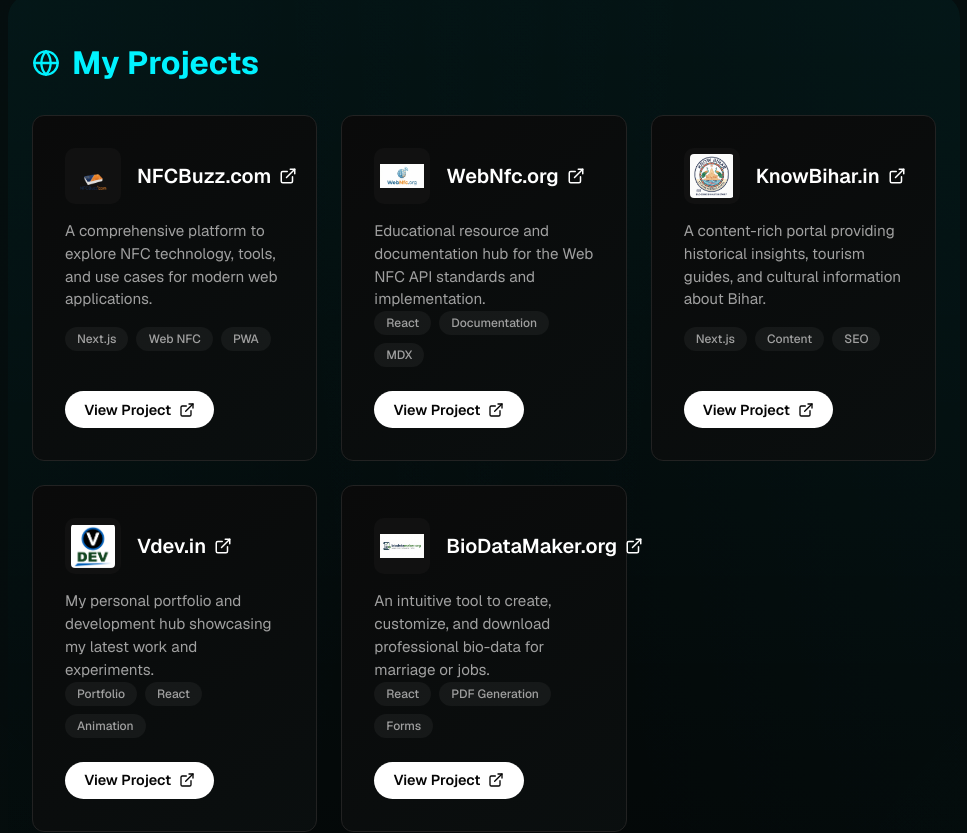
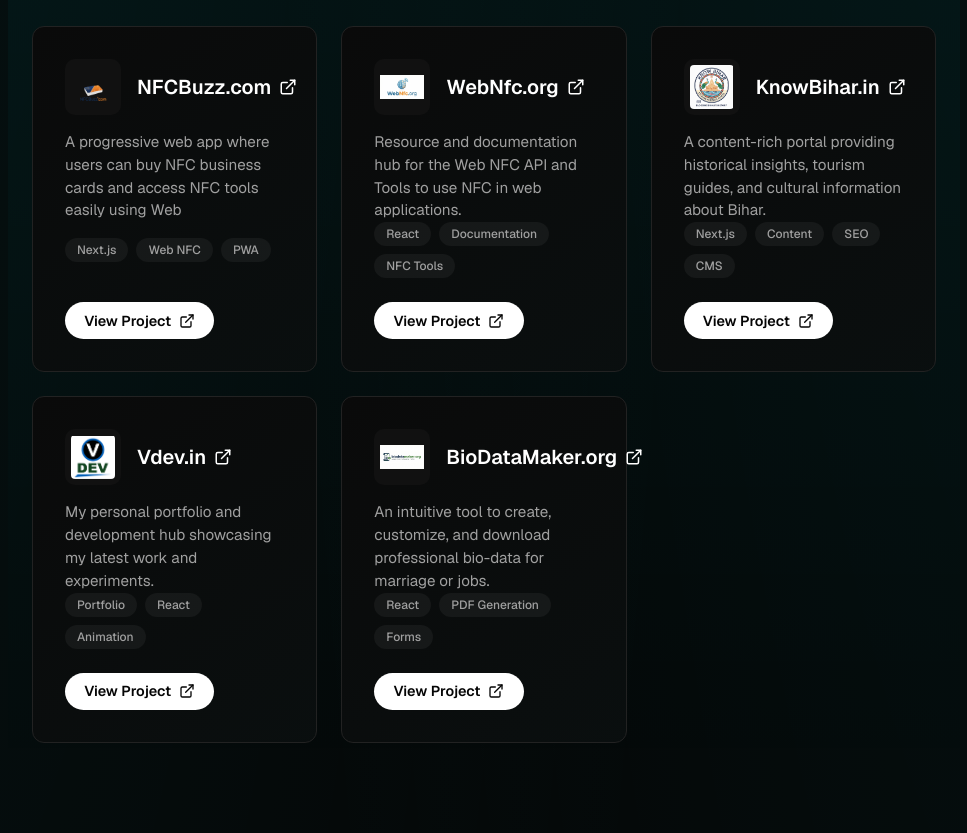
Before and after one commit to vimal-verma/vimalverma.in, a Next.js app: page / in a window 1280 px wide. Shown: the part 1440-2273 px from the top of the page, without its empty margins (156-1123 px from the left). Built offline with nearby package versions, Linux system fonts and the light colour scheme; no server answers.

Commit message:
header fixed

```diff
--- a/app/components/Header.js
+++ b/app/components/Header.js
@@ -21,7 +21,7 @@
     }, [isMobileMenuOpen]);
 
     return (
-        <header className={styles.header}>
+        <header className={styles.header} style={{ position: "fixed", top: 0, left: "50%", transform: "translateX(-50%)", width: "100%", zIndex: 1000 }}>
             <div className={styles.logo} data-narrate="Vimal Kumar" data-section="Header">VimalVerma</div>
 
             {/* Desktop Navigation */}
--- a/app/components/HomeContent.js
+++ b/app/components/HomeContent.js
@@ -73,31 +73,37 @@
 
 const EXPERIENCE = [
     {
-        company: "Tech Solutions Inc.",
-        role: "Senior Frontend Developer",
-        period: "2023 - Present",
+        company: "Cognizant",
+        role: "Developer",
+        period: "2022 - Present",
         desc: "Leading the frontend team in building scalable web applications using Next.js and React.",
     },
     {
-        company: "Creative Web Agency",
-        role: "Web Developer",
-        period: "2021 - 2023",
-        desc: "Developed responsive websites and e-commerce platforms for various clients.",
+        company: "Start Dropship",
+        role: "Web Developer Internship",
+        period: "May 2021 - Sep 2021",
+        desc: "Developed responsive websites and e-commerce platforms for clients.",
     },
 ];
 
 const EDUCATION = [
     {
         degree: "Bachelor of Technology in Computer Science",
-        institution: "State Technical University",
-        year: "2017 - 2021",
+        institution: "IIIT Ranchi",
+        year: "2018 - 2022",
         desc: "Focused on Software Engineering and Web Technologies. Graduated with Honors.",
     },
     {
-        degree: "Higher Secondary Certificate",
-        institution: "City High School",
+        degree: "intermediate (12th Grade)",
+        institution: "Gaya Evening College, Gaya",
         year: "2015 - 2017",
         desc: "Major in Physics, Chemistry, and Mathematics.",
+    },
+    {
+        degree: "Matriculation (10th Grade)",
+        institution: "High School Makhdumpur",
+        year: "2015",
+        desc: "Completed secondary education with a focus on Science and Mathematics.",
     },
 ];
 
@@ -105,23 +111,23 @@
     {
         name: "NFCBuzz.com",
         url: "https://nfcbuzz.com",
-        desc: "A comprehensive platform to explore NFC technology, tools, and use cases for modern web applications.",
+        desc: "A progressive web app where users can buy NFC business cards and access NFC tools easily using Web",
         logo: "/nfcbuzz.png",
         tags: ["Next.js", "Web NFC", "PWA"]
     },
     {
         name: "WebNfc.org",
         url: "https://webnfc.org",
-        desc: "Educational resource and documentation hub for the Web NFC API standards and implementation.",
+        desc: "Resource and documentation hub for the Web NFC API and Tools to use NFC in web applications.",
         logo: "/webnfc.jpg",
-        tags: ["React", "Documentation", "MDX"]
+        tags: ["React", "Documentation", "NFC Tools"]
     },
     {
         name: "KnowBihar.in",
         url: "https://knowbihar.in",
         desc: "A content-rich portal providing historical insights, tourism guides, and cultural information about Bihar.",
         logo: "/knowbihar.png",
-        tags: ["Next.js", "Content", "SEO"]
+        tags: ["Next.js", "Content", "SEO", "CMS"]
     },
     {
         name: "Vdev.in",
@@ -141,18 +147,39 @@
 
 const CERTIFICATIONS = [
     {
-        title: "Meta Frontend Developer",
-        issuer: "Coursera",
+        title: " ES6 Javascript: The Complete Developer's Guide ",
+        issuer: "Udemy",
         date: "2023",
-        url: "#",
-        desc: "Advanced React, UI/UX design, and frontend development best practices.",
+        url: "https://cognizant.udemy.com/certificate/UC-153a0f9c-a9ae-4bc5-a2dc-54d025b99930/",
+        desc: "Advanced JavaScript concepts including ES6 features, asynchronous programming, and modern development practices.",
     },
     {
-        title: "AWS Certified Cloud Practitioner",
-        issuer: "Amazon Web Services",
-        date: "2022",
-        url: "#",
+        title: "AWS Essentials",
+        issuer: "Amazon Web Services on Udemy",
+        date: "2023",
+        url: "https://cognizant.udemy.com/certificate/UC-2a3d0ce7-bd50-4770-a32b-b39934eb4ae3/",
         desc: "Fundamental understanding of AWS cloud platform and basic security concepts.",
+    },
+    {
+        title: "HTML, CSS, and Javascript for Web Developers",
+        issuer: "Coursera",
+        date: "2020",
+        url: "https://coursera.org/share/cb71721932bd9e74f6a1ef594e133e7b",
+        desc: "Comprehensive course covering the basics of web development using HTML, CSS, and JavaScript.",
+    },
+    {
+        title: "Google Cloud Fundamentals: Core Infrastructure",
+        issuer: "Coursera",
+        date: "2019",
+        url: "https://coursera.org/share/c946fcdf03dae2b50e1d3f976ce5c09b",
+        desc: "Introduction to Google Cloud Platform and its core infrastructure services.",
+    },
+    {
+        title: "Developing Applications with Google Cloud",
+        issuer: "Coursera",
+        date: "2019",
+        url: "https://coursera.org/share/6b5b58f33199b53dbeabeaaa7d034f9f",
+        desc: "Building and deploying applications on Google Cloud Platform using various services and tools.",
     },
 ];
 
```
